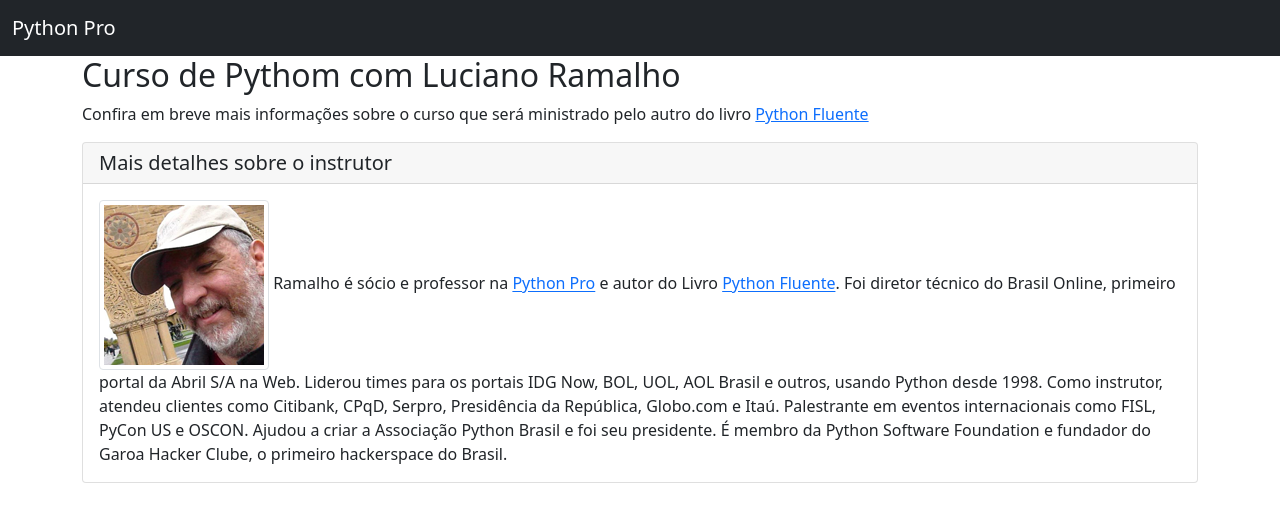
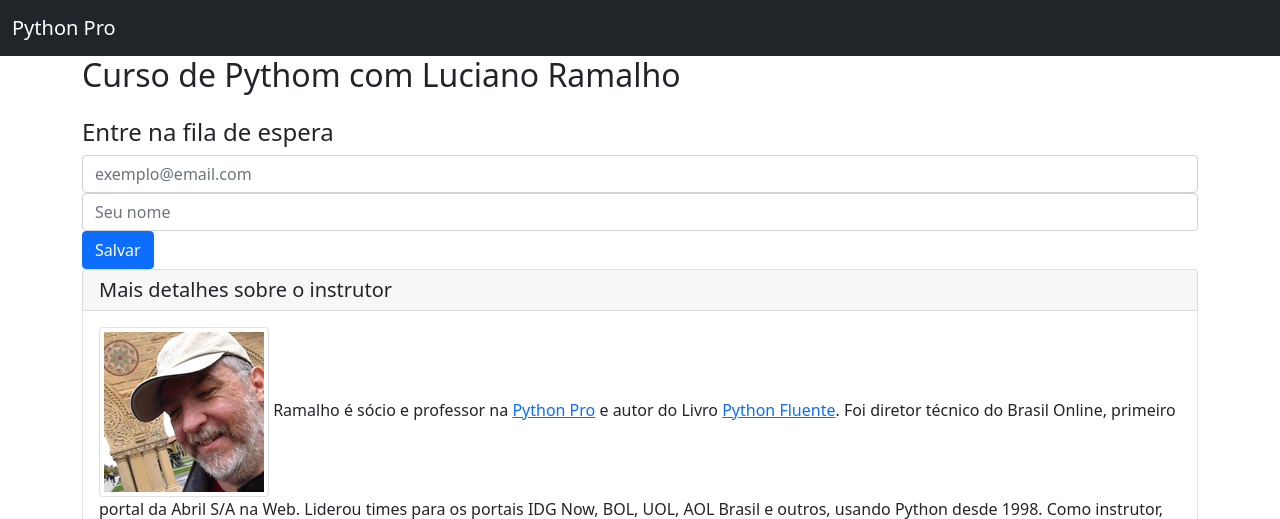
Before and after one commit to leandropinheiroalves/c-django, a Django app: page / in a window 1280 px wide. Shown: the top 519 px of the page. Run offline with Django 4.2, Linux system fonts and the light colour scheme; some libraries are stand-ins or nearby versions.

Commit message:
Criada lista de espera
close #41

```diff
--- a/cdjango/base/templates/base/home.html
+++ b/cdjango/base/templates/base/home.html
@@ -42,10 +42,26 @@
 				<h2>
 					Curso de Pythom com Luciano Ramalho
 				</h2>
-				<p>
-					Confira em breve mais informações sobre o curso que será ministrado pelo autro do livro
-					<a href="https://www.oreilly.com/library/view/fluent-python/9781491946237/" target="_blank" >Python Fluente</a>
-				</p>
+				<h4 class="mt-4">Entre na fila de espera</h4>
+
+<form action="https://herokuapp.us20.list-manage.com/subscribe/post?u=64a8af90d38b3d193db3a677b&amp;id=3709896525" method="post" id="mc-embedded-subscribe-form" name="mc-embedded-subscribe-form" class="form-row align-items-center" target="_blank" novalidate>
+  <div class="col-auto">
+    <label class="visually-hidden" for="mce-EMAIL">Email</label>
+    <input type="email" value="" name="EMAIL" class="form-control required" id="mce-EMAIL" placeholder="exemplo@email.com">
+  </div>
+	<div class="col-auto">
+    <label class="visually-hidden" for="mce-FNAME">Nome</label>
+    <input type="text" value="" name="FNAME" class="form-control" id="mce-FNAME" placeholder="Seu nome">
+  </div>
+
+	<!-- real people should not fill this in and expect good things - do not remove this or risk form bot signups-->
+    <div style="position: absolute; left: -5000px;" aria-hidden="true"><input type="text" name="b_64a8af90d38b3d193db3a677b_3709896525" tabindex="-1" value=""></div>
+
+  <div class="col-auto">
+    <input type="submit" value="Salvar" name="subscribe" id="mc-embedded-subscribe" class="btn btn-primary">
+  </div>
+</form>
+
 			</div>
 			<div class="row">
 				<div class="col-md-12">
```
